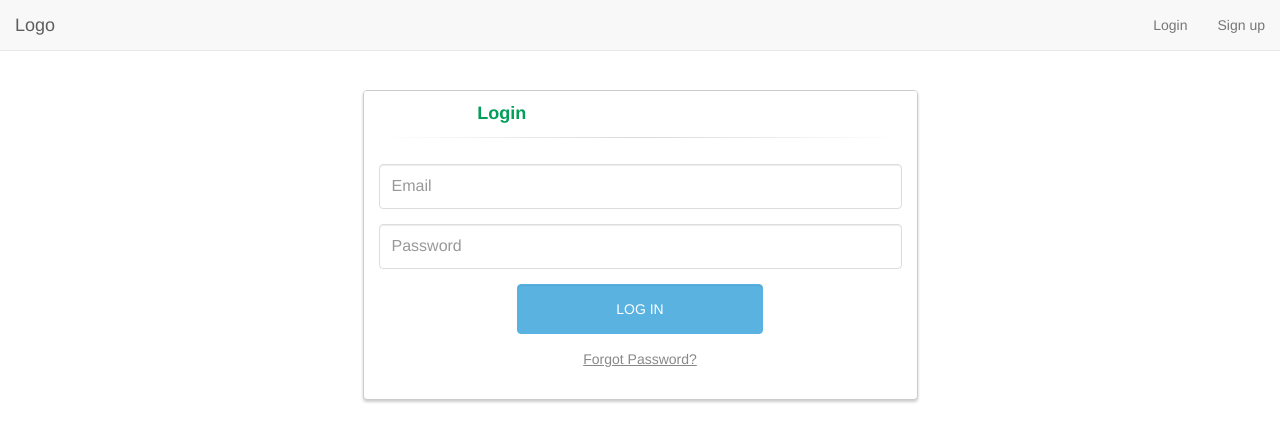
After one commit to PPiedel/CMS, a Spring Boot app: page /login in a window 1280 px wide. The commit adds this page. Shown: the top 442 px of the page. Run offline with Spring Boot 4, Linux system fonts and the light colour scheme; some of the project's set-up classes (security, data sources, template engines, error pages and the like) are left out, and stand-ins take their place; some libraries are stand-ins or nearby versions.

Commit message:
Signing in and signing out implemented.

```diff
--- /dev/null
+++ b/src/main/java/pl/yahoo/pawelpiedel/cms/controllers/LoginController.java
@@ -0,0 +1,53 @@
+package pl.yahoo.pawelpiedel.cms.controllers;
+
+import org.slf4j.Logger;
+import org.slf4j.LoggerFactory;
+import org.springframework.stereotype.Controller;
+import org.springframework.ui.Model;
+import org.springframework.web.bind.annotation.RequestMapping;
+import org.springframework.web.bind.annotation.RequestMethod;
+import pl.yahoo.pawelpiedel.cms.dto.UserDto;
+
+@Controller
+public class LoginController {
+    private static final Logger logger = LoggerFactory.getLogger(LoginController.class);
+
+    @RequestMapping(value = "/login", method = RequestMethod.GET)
+    public String login(Model model) {
+        model.addAttribute("user", new UserDto());
+        return "login";
+    }
+
+    @RequestMapping(value = "/login/success", method = RequestMethod.GET)
+    public String loginSuccess(Model model) {
+        logger.debug("Login success");
+
+        model.addAttribute("user", new UserDto());
+        model.addAttribute("success", true);
+
+        return "login";
+    }
+
+    @RequestMapping(value = "/login/error", method = RequestMethod.GET)
+    public String loginError(Model model) {
+        model.addAttribute("user", new UserDto());
+        model.addAttribute("error", true);
+        return "login";
+    }
+
+    @RequestMapping(value = "/logout/successful", method = RequestMethod.GET)
+    public String logoutSuccessful(Model model) {
+        logger.debug("Logout success");
+
+        model.addAttribute("user", new UserDto());
+        model.addAttribute("logout", true);
+        return "login";
+    }
+
+
+    @RequestMapping(value = "/access/denied", method = RequestMethod.GET)
+    public String accessDenied() throws Exception {
+        throw new Exception("You don't have permissions to see this page.");
+    }
+
+}
--- a/src/main/java/pl/yahoo/pawelpiedel/cms/controllers/RegisterController.java
+++ b/src/main/java/pl/yahoo/pawelpiedel/cms/controllers/RegisterController.java
@@ -49,11 +49,10 @@ public class RegisterController {
         User registered = createUserAccount(userDto);
 
         if (registered != null) {
-            logger.debug("User registered : ", registered.toString());
+            logger.debug("User already registered : ", registered.toString());
             return "redirect:/register/success";
 
         } else {
-            System.out.println("Registered is null");
             return "redirect:/register/error";
         }
     }
--- a/src/main/resources/templates/fragments/footer.html
+++ b/src/main/resources/templates/fragments/footer.html
@@ -1,9 +1,5 @@
 <!DOCTYPE html>
 <html xmlns:th="http://www.w3.org/1999/xhtml" lang="en">
-<head>
-    <meta charset="UTF-8">
-    <title>Title</title>
-</head>
 <body>
 <footer class="container-fluid text-center" th:fragment="footer">
     <p>Footer Text</p>
--- a/src/main/resources/templates/fragments/navbar.html
+++ b/src/main/resources/templates/fragments/navbar.html
@@ -1,9 +1,6 @@
 <!DOCTYPE html>
 <html xmlns:th="http://www.w3.org/1999/xhtml" xmlns:sec="http://www.w3.org/1999/xhtml" lang="en">
 <head>
-    <title>Todo List</title>
-    <meta charset="utf-8"/>
-    <meta name="viewport" content="width=device-width, initial-scale=1"/>
     <link type="text/css" rel="stylesheet"
           href="https://maxcdn.bootstrapcdn.com/bootstrap/3.3.7/css/bootstrap.min.css"/>
 </head>
--- /dev/null
+++ b/src/main/resources/templates/login.html
@@ -0,0 +1,82 @@
+<!DOCTYPE html>
+<html xmlns:th="http://www.thymeleaf.org" lang="en">
+<head>
+    <title>Blog</title>
+    <meta charset="utf-8"/>
+    <meta name="viewport" content="width=device-width, initial-scale=1"/>
+    <link type="text/css" rel="stylesheet"
+          href="https://maxcdn.bootstrapcdn.com/bootstrap/3.3.7/css/bootstrap.min.css"/>
+    <link rel="stylesheet" type="text/css" href="../static/css/login_register.css"
+          th:href="@{/css/login_register.css}"/>
+
+</head>
+<body>
+
+<div th:replace="fragments/navbar :: navbar">...</div>
+
+<div class="container">
+    <div class="row">
+        <div class="col-md-6 col-md-offset-3">
+            <div class="panel panel-login">
+                <div class="panel-heading">
+                    <div class="row">
+                        <div class="col-xs-6">
+                            <a href="#" class="active" id="login-form-link">Login</a>
+                        </div>
+                    </div>
+                    <hr>
+                </div>
+                <div class="panel-body">
+                    <div class="row">
+                        <div class="col-lg-12">
+                            <form id="login-form" th:action="@{/login/user}"
+                                  method="POST" role="form" style="display: block;">
+                                <div th:if="${logout}" class="alert alert-success">
+                                    <p class="success">You have benn logged out succesfully.</p>
+                                </div>
+                                <div th:if="${error}" class="alert alert-danger">
+                                    <p class="success">Invalid email or password!</p>
+                                </div>
+                                <div th:if="${success}" class="alert alert-success">
+                                    <p class="success">Signed in successfully !</p>
+                                </div>
+                                <div class="form-group">
+                                    <input type="email" name="email" id="email" tabindex="1" class="form-control"
+                                           placeholder="Email" value="">
+                                </div>
+                                <div class="form-group">
+                                    <input type="password" name="password" id="password" tabindex="2"
+                                           class="form-control" placeholder="Password">
+                                </div>
+                                <div class="form-group">
+                                    <div class="row">
+                                        <div class="col-sm-6 col-sm-offset-3">
+                                            <input type="submit" name="login-submit" id="login-submit" tabindex="4"
+                                                   class="form-control btn btn-login" value="Log In">
+                                        </div>
+                                    </div>
+                                </div>
+                                <div class="form-group">
+                                    <div class="row">
+                                        <div class="col-lg-12">
+                                            <div class="text-center">
+                                                <a href="http://phpoll.com/recover" tabindex="5"
+                                                   class="forgot-password">Forgot Password?</a>
+                                            </div>
+                                        </div>
+                                    </div>
+                                </div>
+                            </form>
+                        </div>
+                    </div>
+                </div>
+            </div>
+        </div>
+    </div>
+</div>
+
+
+<script src="https://ajax.googleapis.com/ajax/libs/jquery/3.2.1/jquery.min.js"></script>
+<script src="https://maxcdn.bootstrapcdn.com/bootstrap/3.3.7/js/bootstrap.min.js"></script>
+</body>
+</html>
```
Also changed, not shown: src/main/java/pl/yahoo/pawelpiedel/cms/config/SpringSecurityConfig.java (+41 -2 lines), src/main/java/pl/yahoo/pawelpiedel/cms/model/Tag.java (+32 -0 lines), src/main/java/pl/yahoo/pawelpiedel/cms/model/User.java (+18 -0 lines), src/main/java/pl/yahoo/pawelpiedel/cms/services/UserDetailsServiceImpl.java (added, +34 -0 lines), src/main/resources/templates/index.html (+5 -3 lines), src/main/resources/templates/register.html (+5 -4 lines), src/main/resources/static/css/login_register.css (renamed from src/main/resources/static/css/register.css).
